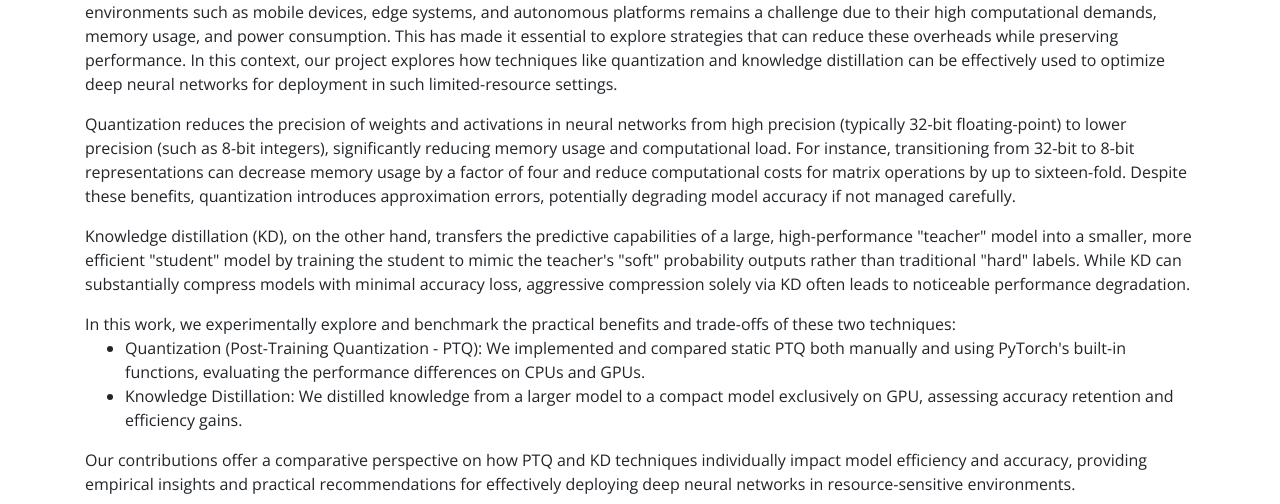
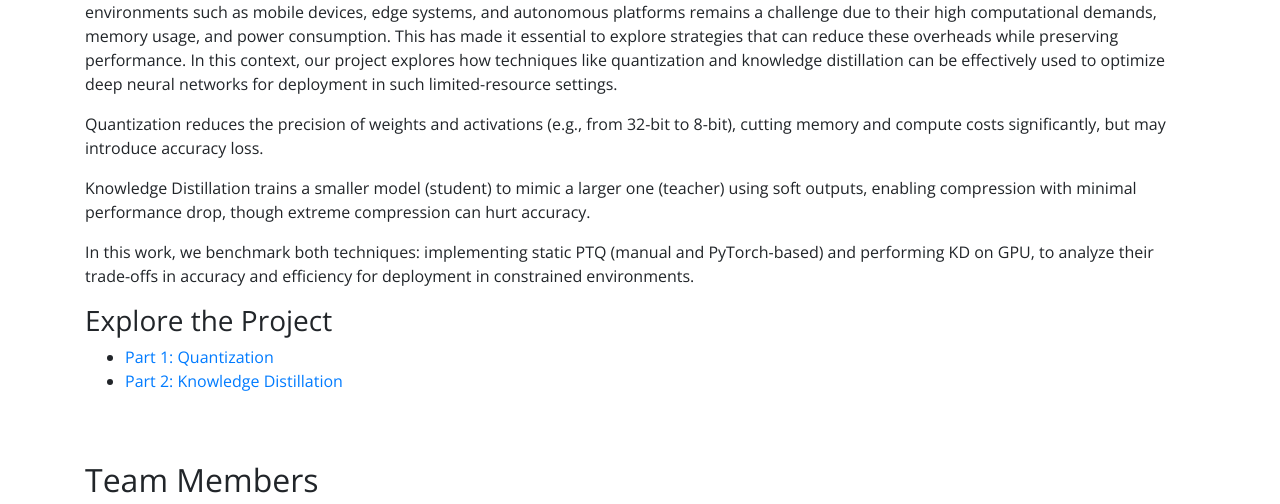
Before and after one commit to poornimajd/EfficientAI, a plain HTML site: page index.html in a window 1280 px wide. Shown: the part 293-797 px from the top of the page. Drawn offline with nearby package versions, Linux system fonts and the light colour scheme.

Commit message:
Update index.html

```diff
--- a/index.html
+++ b/index.html
@@ -35,35 +35,26 @@
                 <p>
                     As deep learning models continue to deliver remarkable performance across a wide range of tasks, deploying them in resource-constrained environments such as mobile devices, edge systems, and autonomous platforms remains a challenge due to their high computational demands, memory usage, and power consumption. This has made it essential to explore strategies that can reduce these overheads while preserving performance.
 
-                    In this context, our project explores how techniques like quantization and knowledge distillation can be effectively used to optimize deep neural networks for deployment in such limited-resource settings.</p>
+                    In this context, our project explores how techniques like quantization and knowledge distillation can be effectively used to optimize deep neural networks for deployment in such limited-resource settings.
+                </p>
                 <p>
 
-                    Quantization reduces the precision of weights and activations in neural networks from high precision (typically 32-bit floating-point) to lower precision (such as 8-bit integers), significantly reducing memory usage and computational load. For instance, transitioning from 32-bit to 8-bit representations can decrease memory usage by a factor of four and reduce computational costs for matrix operations by up to sixteen-fold. Despite these benefits, quantization introduces approximation errors, potentially degrading model accuracy if not managed carefully.
+                    Quantization reduces the precision of weights and activations (e.g., from 32-bit to 8-bit), cutting memory and compute costs significantly, but may introduce accuracy loss.
                 </p>
                 <p>
-                    Knowledge distillation (KD), on the other hand, transfers the predictive capabilities of a large, high-performance "teacher" model into a smaller, more efficient "student" model by training the student to mimic the teacher's "soft" probability outputs rather than traditional "hard" labels. While KD can substantially compress models with minimal accuracy loss, aggressive compression solely via KD often leads to noticeable performance degradation.
+                    Knowledge Distillation trains a smaller model (student) to mimic a larger one (teacher) using soft outputs, enabling compression with minimal performance drop, though extreme compression can hurt accuracy.
                 </p>
-                    In this work, we experimentally explore and benchmark the practical benefits and trade-offs of these two techniques:<br />
+                In this work, we benchmark both techniques: implementing static PTQ (manual and PyTorch-based) and performing KD on GPU, to analyze their trade-offs in accuracy and efficiency for deployment in constrained environments.
 
-                    <ul>
-                        <li>
-                            Quantization (Post-Training Quantization - PTQ): We implemented and compared static PTQ both manually and using PyTorch's built-in functions, evaluating the performance differences on CPUs and GPUs.
-                        </li>
-                        <li>
-                            Knowledge Distillation: We distilled knowledge from a larger model to a compact model exclusively on GPU, assessing accuracy retention and efficiency gains.
-                        </li>
-                    </ul>
-
-
-                    Our contributions offer a comparative perspective on how PTQ and KD techniques individually impact model efficiency and accuracy, providing empirical insights and practical recommendations for effectively deploying deep neural networks in resource-sensitive environments.
                 </p>
 
-                <h2>Explore the Project</h2>
-                <p>The project neatly splits into the two paths:</p>
+                <h3>Explore the Project</h3>
                 <ul>
                     <li><a href="part1.html">Part 1: Quantization</a></li>
                     <li><a href="distillation.html">Part 2: Knowledge Distillation</a></li>
                 </ul>
+            </div>
+        </div>
 
                 <h2>Team Members</h2>
 
@@ -71,9 +62,11 @@
                     <li>Poornima JD</li>
                     <li>Archit Bhonsle</li>
                 </ul>
-            </div>
-        </div>
-    </div>
+
+
+            </div><!--col-->
+        </div><!--row -->
+    </div> <!-- container -->
 
     <footer class="nd-pagefooter">
         <div class="row">
```
